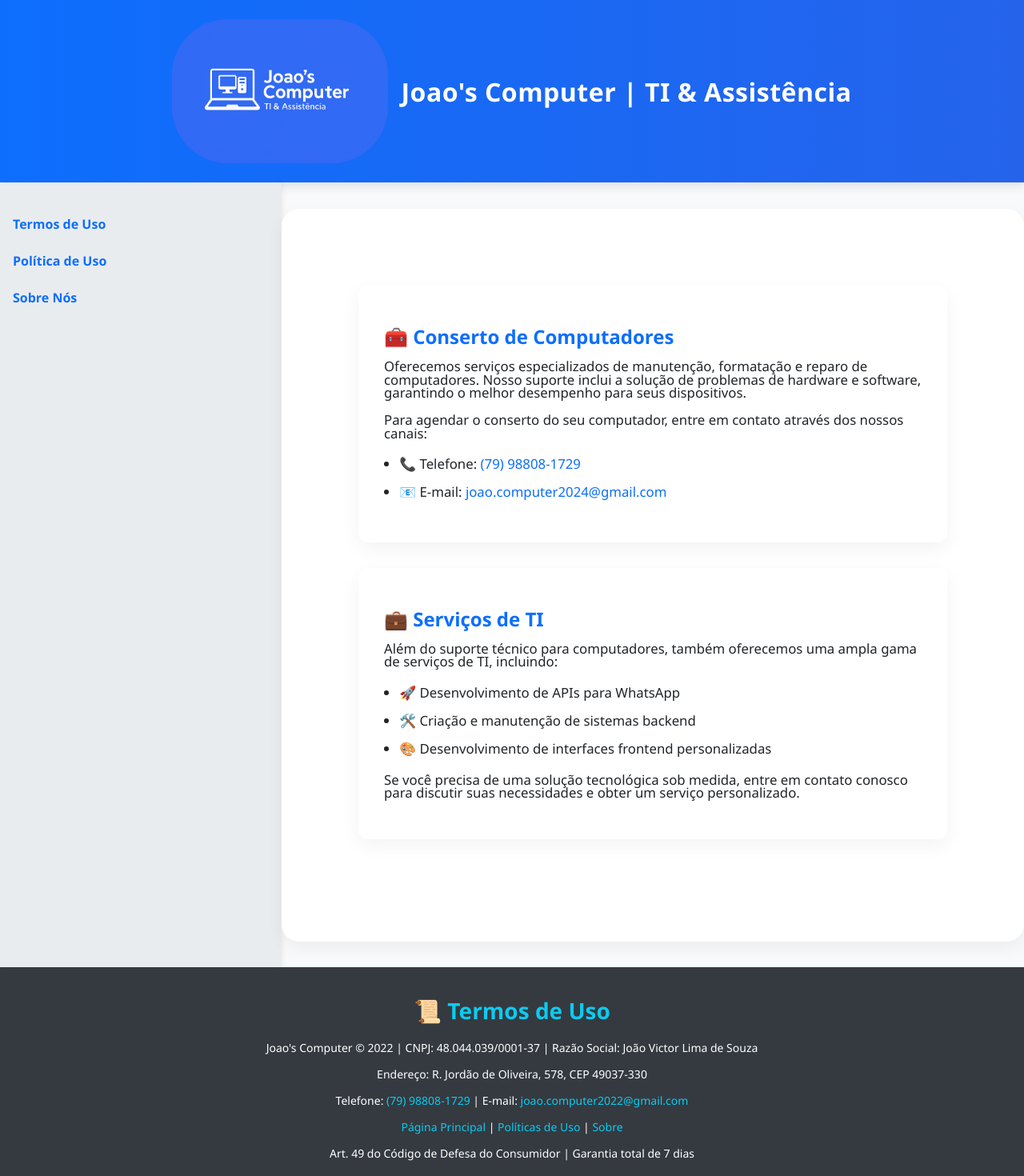
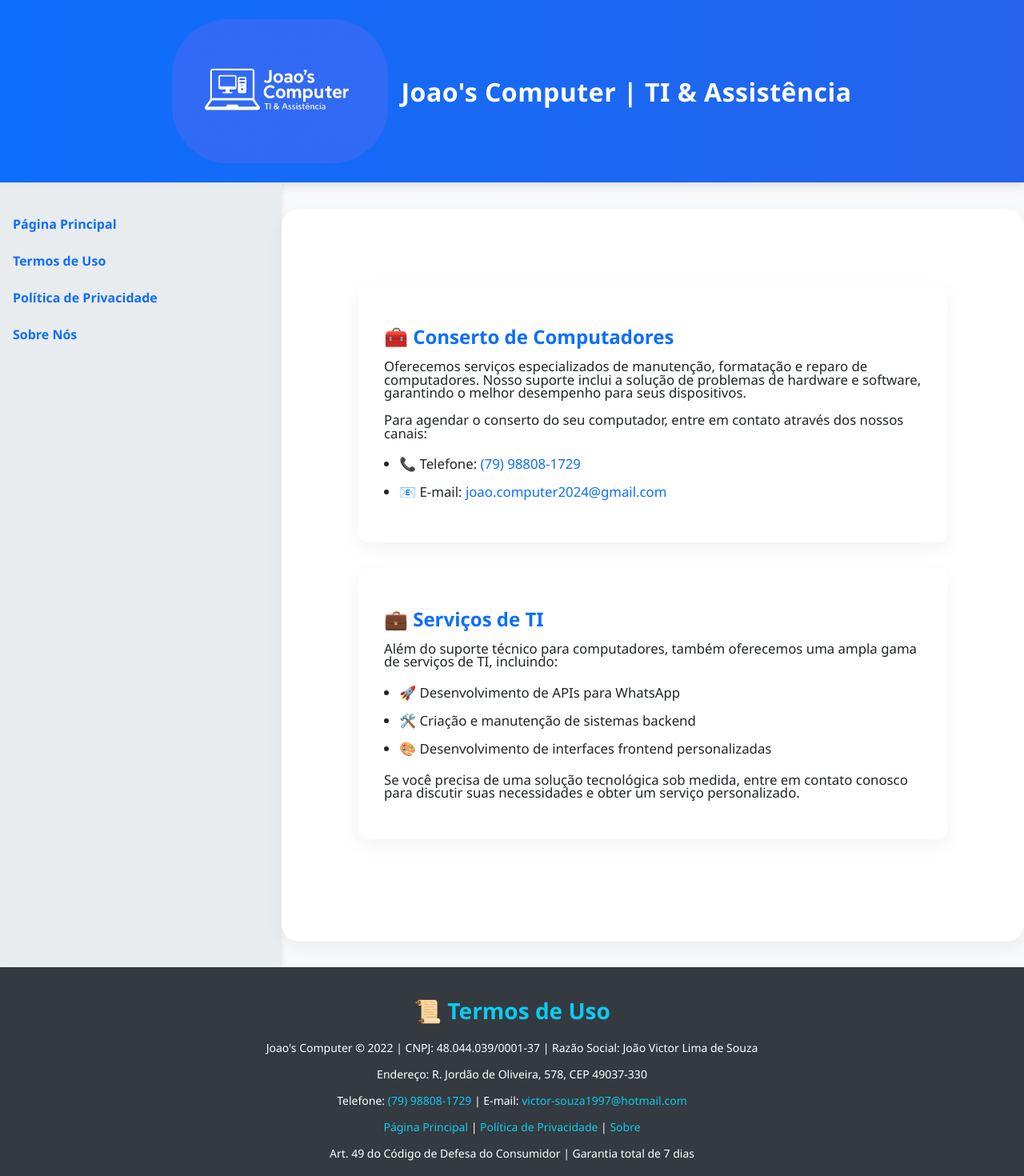
Before and after one commit to victor-souza1997/front_end_react, a React (Create React App) app: page / in a window 1280 px wide. Shown: the top 1470 px of the page at 80% size. Built offline with nearby package versions, Linux system fonts and the light colour scheme.

Commit message:
update side bar

```diff
--- a/src/App.js
+++ b/src/App.js
@@ -48,8 +48,9 @@ function App() {
         <div className="container">
           <nav className="sidebar">
             <ul>
+              <li><Link to="/">Página Principal</Link></li>
               <li><Link to="/termos">Termos de Uso</Link></li>
-              <li><Link to="/politica">Política de Uso</Link></li>
+              <li><Link to="/politica">Política de Privacidade</Link></li>
               <li><Link to="/sobre">Sobre Nós</Link></li>
             </ul>
           </nav>
@@ -66,8 +67,8 @@ function App() {
           <h1>📜 <Link to="/termos">Termos de Uso</Link></h1>
           <p>Joao's Computer © 2022 | CNPJ: 48.044.039/0001-37 | Razão Social: João Victor Lima de Souza</p>
           <p>Endereço: R. Jordão de Oliveira, 578, CEP 49037-330</p>
-          <p>Telefone: <a href="tel:+5579988081729">(79) 98808-1729</a> | E-mail: <a href="mailto:joao.computer2022@gmail.com">joao.computer2022@gmail.com</a></p>
-          <p><Link to="/">Página Principal</Link> | <Link to="/politica">Políticas de Uso</Link> | <Link to="/sobre">Sobre</Link></p>
+          <p>Telefone: <a href="tel:+5579988081729">(79) 98808-1729</a> | E-mail: <a href="mailto:victor-souza1997@hotmail.com">victor-souza1997@hotmail.com</a></p>
+          <p><Link to="/">Página Principal</Link> | <Link to="/politica">Política de Privacidade</Link> | <Link to="/sobre">Sobre</Link></p>
           <p>Art. 49 do Código de Defesa do Consumidor | Garantia total de 7 dias</p>
         </footer>
       </div>
```
